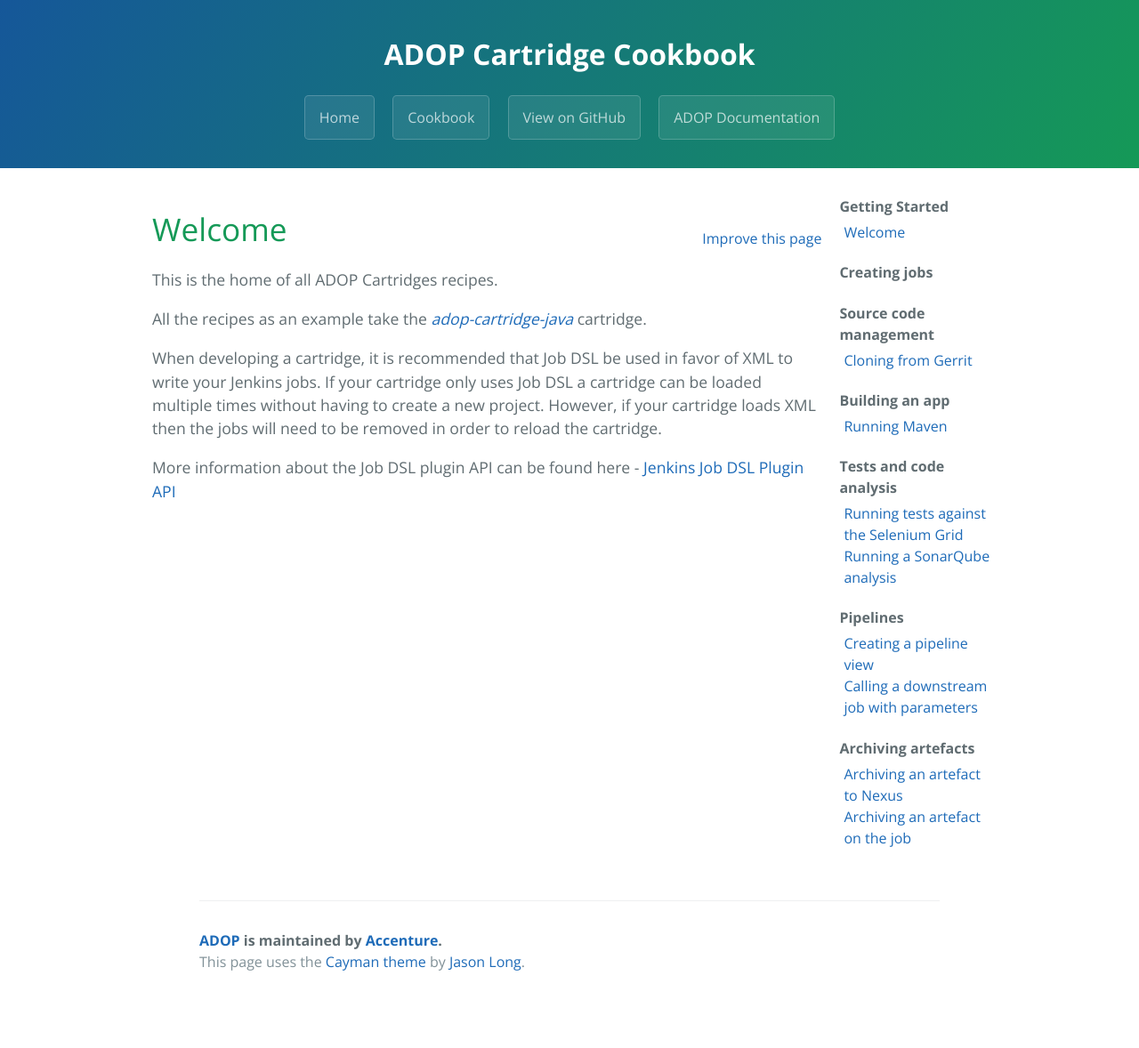
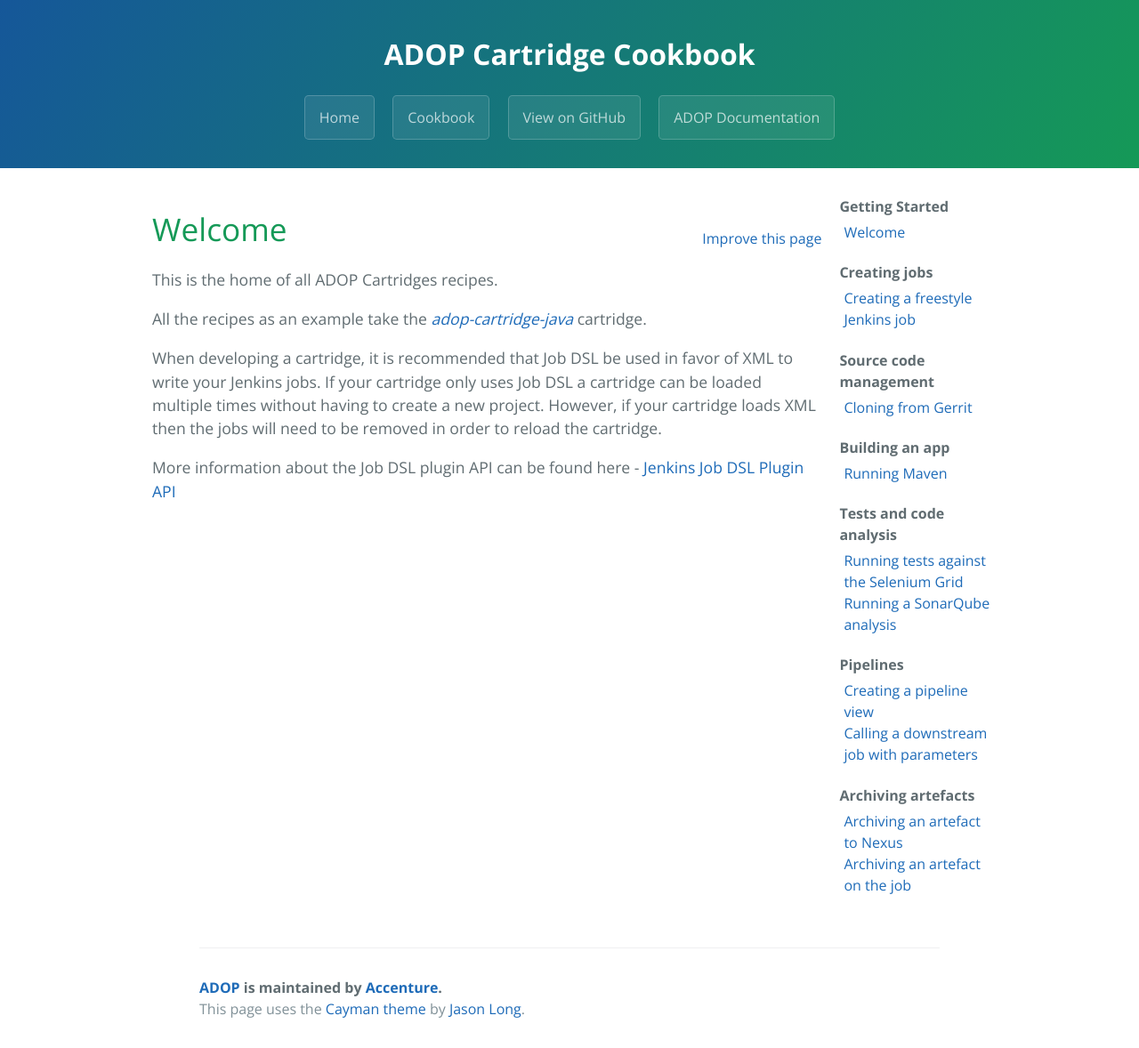
Before and after one commit to alexeymhv/adop-cartridges-cookbook, a Jekyll site: the page built from _docs/welcome.md, in a window 1280 px wide. Shown: the whole page at 89% size. Built offline with Jekyll 4.4.1, drawn with Linux system fonts in a browser that asks for light colours; before the commit the page ends 1125 px from its top, so only the background shows below that.

Commit message:
Update docs.yml

```diff
--- a/_data/docs.yml
+++ b/_data/docs.yml
@@ -4,7 +4,7 @@
 
 - title: Creating jobs
   docs:
-  - recipes/creating-a-job
+  - recipes/creating-a-freestyle-job
 
 - title: Source code management
   docs:
```
